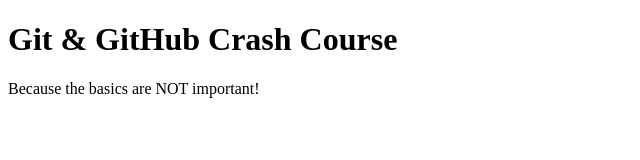
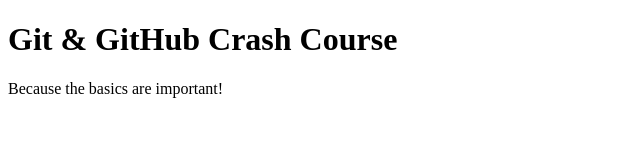
Before and after one commit to pbmca27/github101, a plain HTML site: page index.html in a window 1280 px wide. Shown: the full height of the page, 0-640 px from the left. Drawn offline with Linux system fonts and the light colour scheme.

Commit message:
Corrections to the files

```diff
--- a/index.html
+++ b/index.html
@@ -8,6 +8,6 @@
   </head>
   <body>
     <h1>Git & GitHub Crash Course</h1>
-    <p>Because the basics are NOT important!</p>
+    <p>Because the basics are important!</p>
   </body>
 </html>
```
Also changed, not shown: 1 other file.
